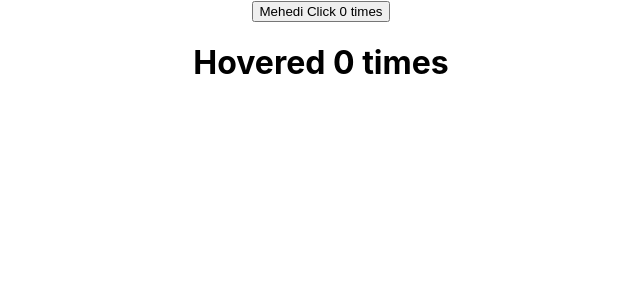
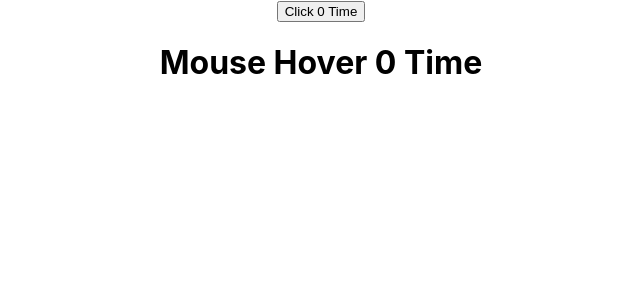
Before and after one commit to mehedimahid/React-JS, a React (Create React App) app in the folder my-app/: page / in a window 1280 px wide. Shown: the top 300 px of the page, without its empty margins (319-959 px from the left). Built offline with nearby package versions, Linux system fonts and the light colour scheme.

Commit message:
Render Props

```diff
--- a/my-app/src/App.js
+++ b/my-app/src/App.js
@@ -1,12 +1,14 @@
 import "./App.css";
 import ClickCounter from "./component/Higher-Order-Component/ClickCounter";
+import ClickCounterTwo from "./component/Higher-Order-Component/ClickCounterTwo";
 import HoverCounter from "./component/Higher-Order-Component/HoverCounter";
+import HoverCounterTwo from "./component/Higher-Order-Component/HoverCounterTwo";
 
 function App() {
   return (
     <div className="App">
-      <ClickCounter name={"Mehedi"} />
-      <HoverCounter />
+      <ClickCounterTwo />
+      <HoverCounterTwo />
     </div>
   );
 }
--- /dev/null
+++ b/my-app/src/component/Higher-Order-Component/ClickCounterTwo.js
@@ -0,0 +1,27 @@
+import React, { Component } from "react";
+
+class ClickCounterTwo extends Component {
+  constructor(props) {
+    super(props);
+
+    this.state = {
+      count: 0,
+    };
+  }
+  incrementCount = () => {
+    this.setState((prevState) => {
+      return { count: prevState.count + 1 };
+    });
+  };
+
+  render() {
+    const { count } = this.state;
+    return (
+      <div>
+        <button onClick={this.incrementCount}>Click {count} Time</button>
+      </div>
+    );
+  }
+}
+
+export default ClickCounterTwo;
--- /dev/null
+++ b/my-app/src/component/Higher-Order-Component/HoverCounterTwo.js
@@ -0,0 +1,28 @@
+import React, { Component } from "react";
+
+class HoverCounterTwo extends Component {
+  constructor(props) {
+    super(props);
+
+    this.state = {
+      count: 0,
+    };
+  }
+  incrementCount = () => {
+    this.setState((prevState) => {
+      return {
+        count: prevState.count + 1,
+      };
+    });
+  };
+  render() {
+    const { count } = this.state;
+    return (
+      <div>
+        <h1 onMouseOver={this.incrementCount}>Mouse Hover {count} Time</h1>
+      </div>
+    );
+  }
+}
+
+export default HoverCounterTwo;
```
